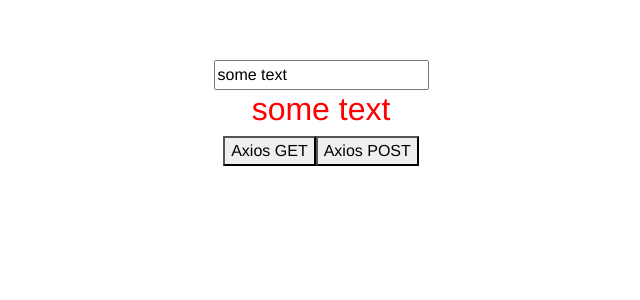
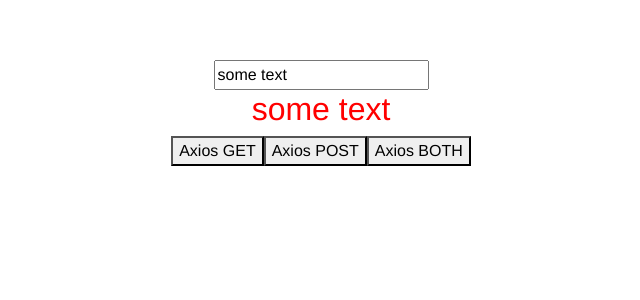
Before and after one commit to 5E1EMENT/vue-course2, a Vue app: page / in a window 1280 px wide. Shown: the top 300 px of the page, without its empty margins (319-959 px from the left). Built offline with nearby package versions, Linux system fonts and the light colour scheme.

Commit message:
how to use 2 or more request simultaneously

```diff
--- a/src/App.vue
+++ b/src/App.vue
@@ -4,6 +4,7 @@
   <h2 :class="red">{{text}}</h2>
   <button @click="trigger_get()">Axios GET</button>
   <button @click="trigger_post()">Axios POST</button>
+  <button @click="trigger_both()">Axios BOTH</button>
 </div>
 
 </template>
@@ -23,6 +24,24 @@
   computed: {
   },
   methods: {
+    trigger_both () {
+      function send_msg () {
+        return axios.post('/backend/server.php', qs.stringify({msg: 'Message from POST'}))
+      }
+      function send_author () {
+        return axios.get('/backend/server.php', {params: {author: 'mee'}})
+      }
+
+      axios.all([send_msg(), send_author()])
+        .then(
+          axios.spread((msg, author) => {
+            console.log(msg, author)
+          })
+        )
+        .catch(err => {
+          console.log(err)
+        })
+    },
     trigger_post () {
       axios.post(this.url, qs.stringify({
         msg: 'sent by POST method'
```
Also changed, not shown: 1 other file (tests, documents, lock files or other folders).
